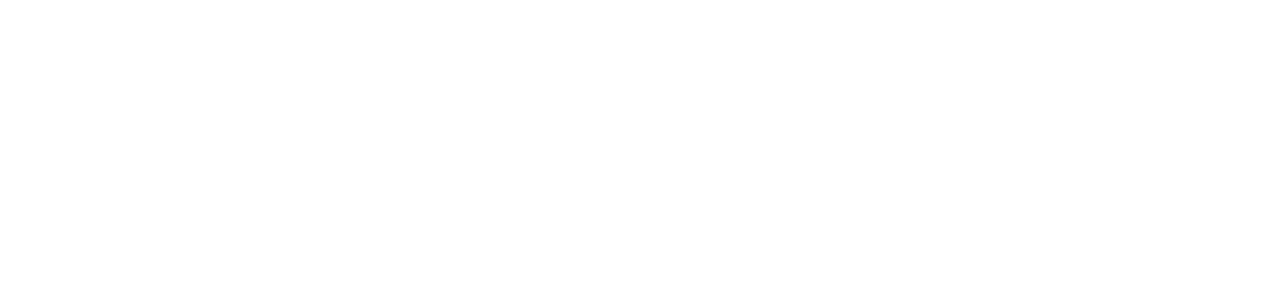
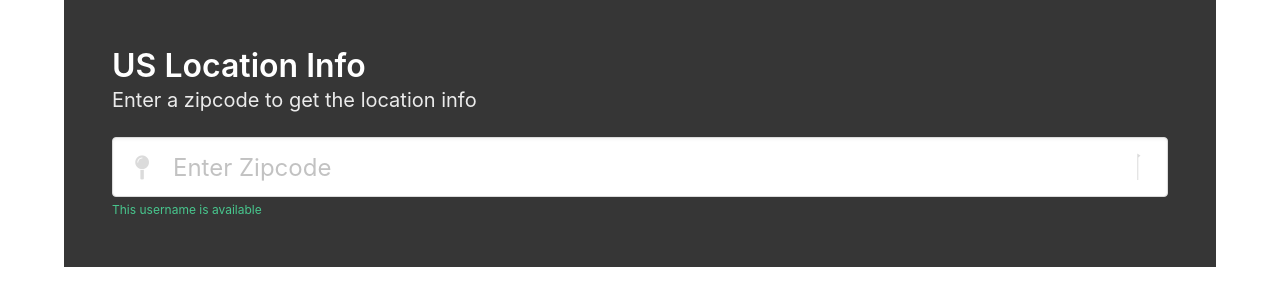
Before and after one commit to infiniteoo/VANILLAJS-zipcode_app_w_bulma_css, a plain HTML site: page index.html in a window 1280 px wide. Drawn offline with nearby package versions, Linux system fonts and the light colour scheme; a small style sheet from the web is missing.

Commit message:
created container with header and a form to input a zipcode

```diff
--- a/index.html
+++ b/index.html
@@ -13,15 +13,34 @@
     />
     <link
       rel="stylesheet"
-      href="https://cdnjs.cloudflare.com/ajax/libs/font-awesome/5.15.4/css/all.min.css"
-      integrity="sha512-YWzhKL2whUzgiheMoBFwW8CKV4qpHQAEuvilg9FAn5VJUDwKZZxkJNuGM4XkWuk94WCrrwslk8yWNGmY1EduTA=="
-      crossorigin="anonymous"
-      referrerpolicy="no-referrer"
+      href="https://maxcdn.bootstrapcdn.com/font-awesome/4.7.0/css/font-awesome.min.css"
     />
     <link rel="stylesheet" href="css/style.css" />
     <title>Zipcode App</title>
   </head>
   <body>
+    <section class="hero hero-body is-dark container">
+      <h1 class="title">US Location Info</h1>
+      <h2 class="subtitle">Enter a zipcode to get the location info</h2>
+      <form id="zipForm">
+        <div class="field">
+          <div class="control has-icons-left has-icons-right">
+            <input
+              class="input is-large zip"
+              type="text"
+              placeholder="Enter Zipcode"
+            />
+            <span class="icon is-small is-left">
+              <i class="fa fa-map-pin"></i>
+            </span>
+            <span class="icon is-small is-right">
+              <i class="fas fa-check"></i>
+            </span>
+          </div>
+          <p class="help is-success">This username is available</p>
+        </div>
+      </form>
+    </section>
     <script src="js/main.js"></script>
   </body>
 </html>
```
